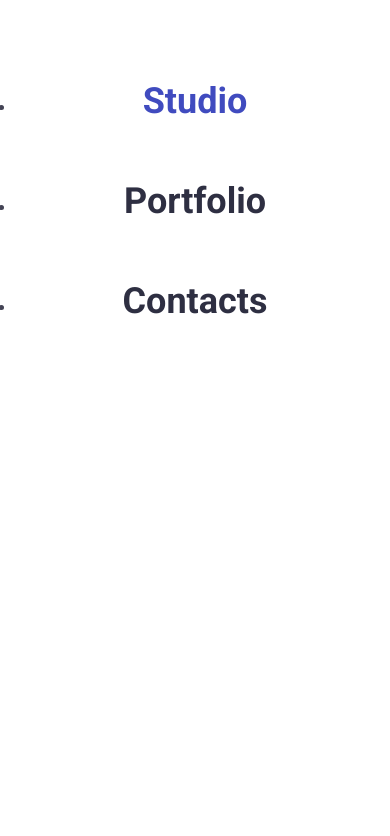
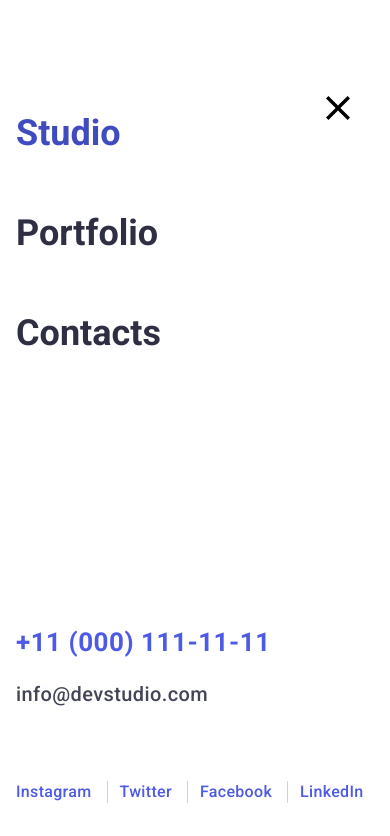
Before and after one commit to B0d9i/goit-markup-hw-06, a plain HTML site: page index.html in a window 390 px wide. Both pictures are taken after a click on the button "Відкрити меню". Shown: the top 836 px of the page. Drawn offline with nearby package versions, Linux system fonts and the light colour scheme.

Commit message:
правка1

```diff
--- a/css/styles.css
+++ b/css/styles.css
@@ -1,4 +1,3 @@
-/* styles.css */
 /* Глобальне скидання стилів */
 * {
   box-sizing: border-box;
@@ -34,6 +33,10 @@ body {
   color: var(--text);
   background-color: var(--white);
   line-height: 1.5;
+}
+
+body.no-scroll {
+  overflow: hidden;
 }
 
 /* Контейнер для центрування контенту */
@@ -73,6 +76,7 @@ body {
   justify-content: space-between;
   padding: 0 16px;
   height: 70px;
+  position: relative;
 }
 
 .navigation {
@@ -95,7 +99,7 @@ body {
   color: var(--dark);
 }
 
-/* Mobile menu button */
+/* Mobile menu button - вирівнювання праворуч */
 .mobile-menu-button {
   display: flex;
   background: none;
@@ -106,6 +110,9 @@ body {
   height: 22px;
   align-items: center;
   justify-content: center;
+  position: absolute;
+  right: 16px;
+  top: 24px;
 }
 
 .mobile-menu-icon {
@@ -155,8 +162,32 @@ body {
   opacity: 0;
 }
 
+/* Кнопка закриття мобільного меню */
+.mobile-close-button {
+  display: flex;
+  background: none;
+  border: none;
+  cursor: pointer;
+  padding: 0;
+  width: 24px;
+  height: 24px;
+  align-items: center;
+  justify-content: center;
+  position: absolute;
+  right: 24px;
+  top: 24px;
+}
+
+.mobile-close-icon {
+  fill: var(--dark);
+}
+
+.mobile-menu-header {
+  display: none;
+}
+
 /* Mobile menu */
-.nav-list {
+.navigation {
   position: fixed;
   top: 0;
   left: 0;
@@ -164,7 +195,7 @@ body {
   height: 100vh;
   background-color: var(--white);
   flex-direction: column;
-  align-items: center;
+  align-items: flex-start;
   justify-content: flex-start;
   transition: transform 0.3s ease;
   transform: translateX(-100%);
@@ -175,13 +206,26 @@ body {
   overflow-y: auto;
 }
 
-.nav-list.is-open {
+.navigation.is-open {
   transform: translateX(0);
+}
+
+.navigation.is-open .mobile-menu-header {
+  display: block;
+  width: 100%;
+  position: relative;
+  margin-bottom: 32px;
+}
+
+.nav-list {
+  width: 100%;
+  list-style: none;
+  margin: 0;
+  padding: 0;
 }
 
 .nav-item {
   width: 100%;
-  text-align: center;
   margin-bottom: 40px;
 }
 
@@ -194,6 +238,7 @@ body {
   display: block;
   transition: color 250ms cubic-bezier(0.4, 0, 0.2, 1);
   padding: 10px 0;
+  text-align: left;
 }
 
 .nav-link:hover,
@@ -206,7 +251,87 @@ body {
   position: relative;
 }
 
-.contact-info {
+/* Контактна інформація для мобільного меню */
+.mobile-contact-info {
+  margin-top: auto;
+  margin-bottom: 48px;
+  width: 100%;
+}
+
+.contact-list {
+  list-style: none;
+  margin: 0;
+  padding: 0;
+}
+
+.contact-item {
+  margin-bottom: 24px;
+}
+
+.contact-link {
+  font-style: normal;
+  font-size: 20px;
+  line-height: 1.2;
+  letter-spacing: 0.02em;
+  color: var(--text);
+  text-decoration: none;
+  transition: color 250ms cubic-bezier(0.4, 0, 0.2, 1);
+}
+
+.contact-link.tel-link {
+  font-weight: 600;
+  font-size: 26px;
+  color: var(--primary-brand);
+}
+
+.contact-link.email-link {
+  font-weight: 500;
+}
+
+.contact-link:hover,
+.contact-link:focus {
+  color: var(--pressed-state);
+}
+
+/* Соціальні мережі для мобільного меню */
+.mobile-social {
+  width: 100%;
+}
+
+.mobile-social-list {
+  display: flex;
+  gap: 28px;
+  list-style: none;
+  margin: 0;
+  padding: 0;
+  flex-wrap: wrap;
+}
+
+.mobile-social-item {
+  position: relative;
+}
+
+.mobile-social-item:not(:last-child)::after {
+  content: '';
+  position: absolute;
+  right: -16px;
+  top: 50%;
+  transform: translateY(-50%);
+  width: 1px;
+  height: 22px;
+  background-color: rgba(33, 33, 33, 0.2);
+}
+
+.mobile-social-link {
+  font-weight: 500;
+  font-size: 16px;
+  line-height: 1.22;
+  letter-spacing: 0.02em;
+  color: var(--primary-brand);
+  text-decoration: none;
+}
+
+.desktop-contact-info {
   display: none;
 }
 
@@ -818,12 +943,17 @@ img {
 
 .checkbox-label {
   display: flex;
-  align-items: center;
+  align-items: flex-start;
   font-size: 12px;
   line-height: 1.17;
   letter-spacing: 0.04em;
   color: var(--subtle-text);
   cursor: pointer;
+  gap: 8px;
+}
+
+.checkbox-text {
+  display: inline;
 }
 
 .custom-checkbox {
@@ -834,11 +964,12 @@ img {
   height: 16px;
   border: 1px solid rgba(46, 47, 66, 0.4);
   border-radius: 2px;
-  margin-right: 8px;
+  margin-top: 2px;
   fill: transparent;
   transition: background-color 250ms cubic-bezier(0.4, 0, 0.2, 1),
               border 250ms cubic-bezier(0.4, 0, 0.2, 1),
               fill 250ms cubic-bezier(0.4, 0, 0.2, 1);
+  flex-shrink: 0;
 }
 
 .form-checkbox:checked + .checkbox-label .custom-checkbox {
@@ -895,7 +1026,7 @@ img {
     display: none;
   }
 
-  .nav-list {
+  .navigation {
     position: static;
     width: auto;
     height: auto;
@@ -905,6 +1036,18 @@ img {
     padding: 0;
     transform: none;
     overflow-y: visible;
+    gap: 40px;
+  }
+
+  .mobile-menu-header,
+  .mobile-contact-info,
+  .mobile-social {
+    display: none;
+  }
+
+  .nav-list {
+    display: flex;
+    flex-direction: row;
     gap: 40px;
   }
 
@@ -933,7 +1076,7 @@ img {
     border-radius: 2px;
   }
 
-  .contact-info {
+  .desktop-contact-info {
     display: block;
   }
 
--- a/index.html
+++ b/index.html
@@ -22,6 +22,13 @@
         <span class="mobile-menu-icon"></span>
       </button>
       <nav class="navigation">
+        <div class="mobile-menu-header">
+          <button class="mobile-close-button" aria-label="Закрити меню">
+            <svg class="mobile-close-icon" width="24" height="24" aria-hidden="true">
+              <use href="./images/icons.svg#icon-close"></use>
+            </svg>
+          </button>
+        </div>
         <ul class="nav-list" id="mobile-menu">
           <li class="nav-item">
             <a href="./index.html" class="nav-link current">Studio</a>
@@ -33,8 +40,38 @@
             <a href="" class="nav-link">Contacts</a>
           </li>
         </ul>
+
+        <!-- Контактна інформація для мобільного меню -->
+        <address class="contact-info mobile-contact-info">
+          <ul class="contact-list">
+            <li class="contact-item">
+              <a href="tel:+110001111111" class="contact-link tel-link">+11 (000) 111-11-11</a>
+            </li>
+            <li class="contact-item">
+              <a href="mailto:info@devstudio.com" class="contact-link email-link">info@devstudio.com</a>
+            </li>
+          </ul>
+        </address>
+
+        <!-- Соціальні мережі для мобільного меню -->
+        <div class="mobile-social">
+          <ul class="mobile-social-list">
+            <li class="mobile-social-item">
+              <a href="#" class="mobile-social-link" aria-label="Instagram">Instagram</a>
+            </li>
+            <li class="mobile-social-item">
+              <a href="#" class="mobile-social-link" aria-label="Twitter">Twitter</a>
+            </li>
+            <li class="mobile-social-item">
+              <a href="#" class="mobile-social-link" aria-label="Facebook">Facebook</a>
+            </li>
+            <li class="mobile-social-item">
+              <a href="#" class="mobile-social-link" aria-label="LinkedIn">LinkedIn</a>
+            </li>
+          </ul>
+        </div>
       </nav>
-      <address class="contact-info">
+      <address class="contact-info desktop-contact-info">
         <ul class="contact-list">
           <li class="contact-item">
             <a href="mailto:info@devstudio.com" class="contact-link">info@devstudio.com</a>
@@ -476,7 +513,7 @@
                 <use href="./images/icons.svg#icon-check"></use>
               </svg>
             </span>
-            I accept the terms and conditions of the <a href="#" class="policy-link">Privacy Policy</a>
+            <span class="checkbox-text">I accept the terms and conditions of the <a href="#" class="policy-link">Privacy Policy</a></span>
           </label>
         </div>
 
@@ -493,7 +530,9 @@
       closeModalBtn: document.querySelector('[data-modal-close]'),
       modal: document.querySelector('[data-modal]'),
       mobileMenuButton: document.querySelector('.mobile-menu-button'),
-      mobileMenu: document.querySelector('#mobile-menu')
+      mobileCloseButton: document.querySelector('.mobile-close-button'),
+      mobileMenu: document.querySelector('#mobile-menu'),
+      navigation: document.querySelector('.navigation')
     };
 
     // Обробка модального вікна
@@ -507,22 +546,24 @@
     }
 
     // Обробка мобільного меню
-    if (refs.mobileMenuButton && refs.mobileMenu) {
+    if (refs.mobileMenuButton && refs.mobileMenu && refs.mobileCloseButton) {
       refs.mobileMenuButton.addEventListener('click', toggleMobileMenu);
+      refs.mobileCloseButton.addEventListener('click', toggleMobileMenu);
     }
 
     function toggleMobileMenu() {
       const isExpanded = refs.mobileMenuButton.getAttribute('aria-expanded') === 'true';
       refs.mobileMenuButton.setAttribute('aria-expanded', !isExpanded);
-      refs.mobileMenu.classList.toggle('is-open');
+      refs.navigation.classList.toggle('is-open');
       refs.mobileMenuButton.classList.toggle('is-active');
+      document.body.classList.toggle('no-scroll');
     }
 
     // Закриття мобільного меню при кліку на посилання
     const navLinks = document.querySelectorAll('.nav-link');
     navLinks.forEach(link => {
       link.addEventListener('click', () => {
-        if (refs.mobileMenu.classList.contains('is-open')) {
+        if (refs.navigation.classList.contains('is-open')) {
           toggleMobileMenu();
         }
       });
@@ -530,8 +571,8 @@
 
     // Закриття мобільного меню при кліку за межами
     document.addEventListener('click', (event) => {
-      if (refs.mobileMenu.classList.contains('is-open') &&
-          !refs.mobileMenu.contains(event.target) &&
+      if (refs.navigation.classList.contains('is-open') &&
+          !refs.navigation.contains(event.target) &&
           !refs.mobileMenuButton.contains(event.target)) {
         toggleMobileMenu();
       }
```
